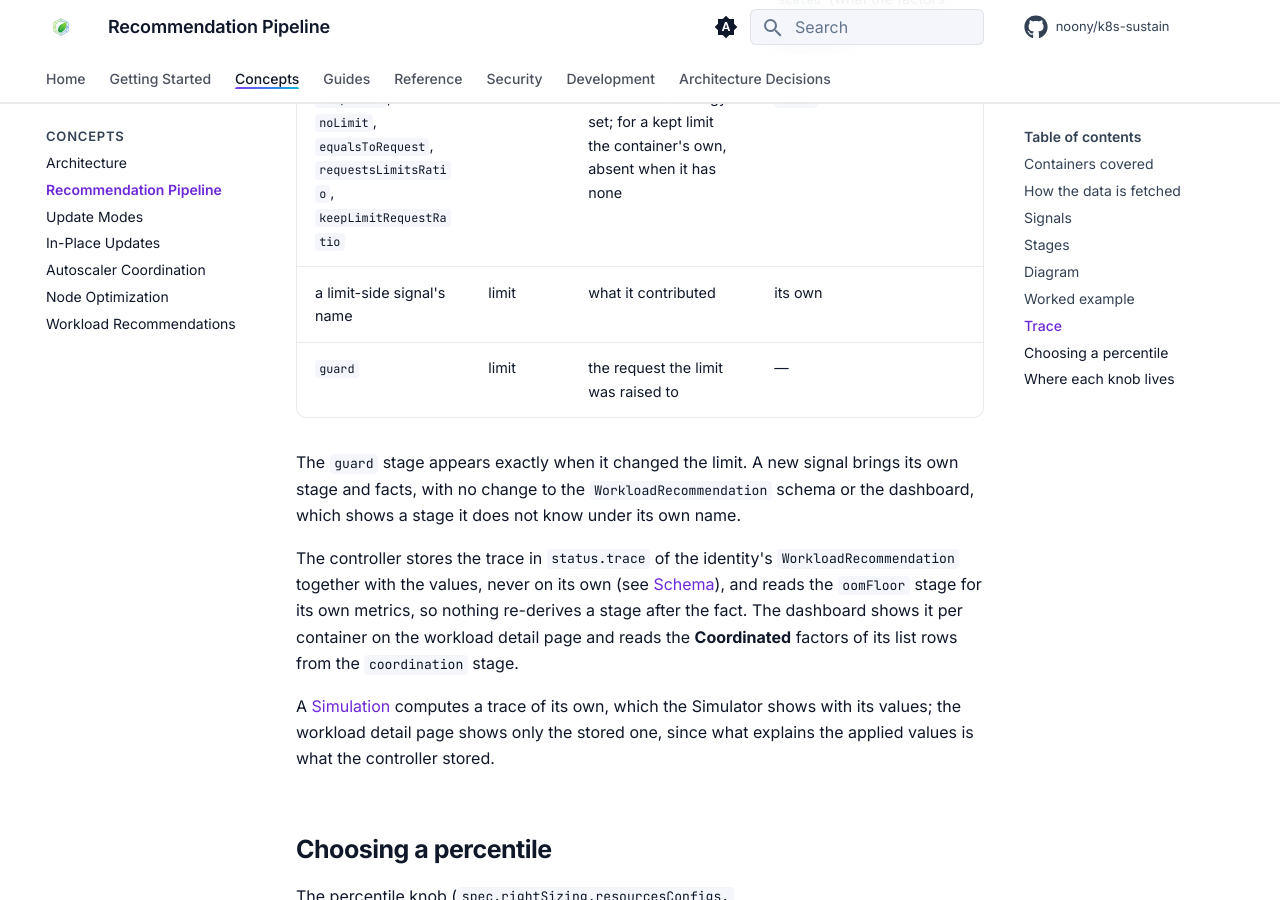
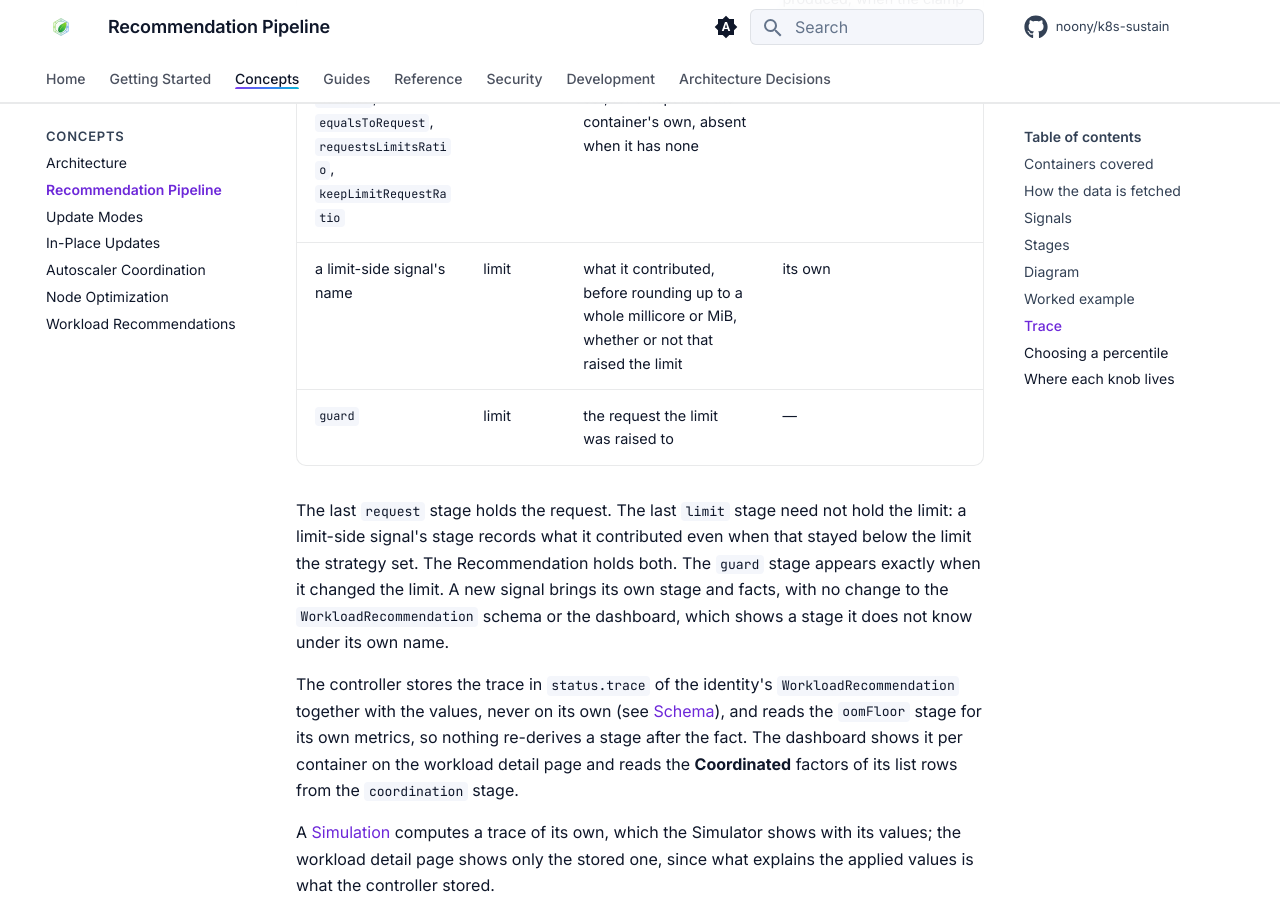
Before and after one commit to noony/k8s-sustain, an MkDocs documentation site: the page built from docs/concepts/recommendation-pipeline.md, in a window 1280 px wide and 900 px high, scrolled down 7103 px. Built offline with MkDocs 1.6.1 and Material for MkDocs 9.7.7, drawn with Linux system fonts in a browser that asks for light colours; comment, search, counter and statistics services are not loaded; the version menu is left out.

Commit message:
docs(api): a trace's last limit stage need not hold the limit

```diff
--- a/docs/concepts/recommendation-pipeline.md
+++ b/docs/concepts/recommendation-pipeline.md
@@ -153,10 +153,10 @@ The trace is the record of how a Recommendation was derived. `recommender.Comput
 | `clamp` | request | after `minAllowed`/`maxAllowed` | — |
 | `coordination` | request | after the factors and the second clamp: the request | `overheadFactor`, `replicaFactor` (CPU with a `replicaBudgetAnchor`), `scaled` (what the factors produced, when the clamp replaced it) |
 | `keepLimit`, `noLimit`, `equalsToRequest`, `requestsLimitsRatio`, `keepLimitRequestRatio` | limit | the limit the strategy set; for a kept limit the container's own, absent when it has none | `ratio` |
-| a limit-side signal's name | limit | what it contributed | its own |
+| a limit-side signal's name | limit | what it contributed, before rounding up to a whole millicore or MiB, whether or not that raised the limit | its own |
 | `guard` | limit | the request the limit was raised to | — |
 
-The `guard` stage appears exactly when it changed the limit. A new signal brings its own stage and facts, with no change to the `WorkloadRecommendation` schema or the dashboard, which shows a stage it does not know under its own name.
+The last `request` stage holds the request. The last `limit` stage need not hold the limit: a limit-side signal's stage records what it contributed even when that stayed below the limit the strategy set. The Recommendation holds both. The `guard` stage appears exactly when it changed the limit. A new signal brings its own stage and facts, with no change to the `WorkloadRecommendation` schema or the dashboard, which shows a stage it does not know under its own name.
 
 The controller stores the trace in `status.trace` of the identity's `WorkloadRecommendation` together with the values, never on its own (see [Schema](workload-recommendations.md#schema)), and reads the `oomFloor` stage for its own metrics, so nothing re-derives a stage after the fact. The dashboard shows it per container on the workload detail page and reads the **Coordinated** factors of its list rows from the `coordination` stage.
 
```
Also changed, not shown: 2 other files.
